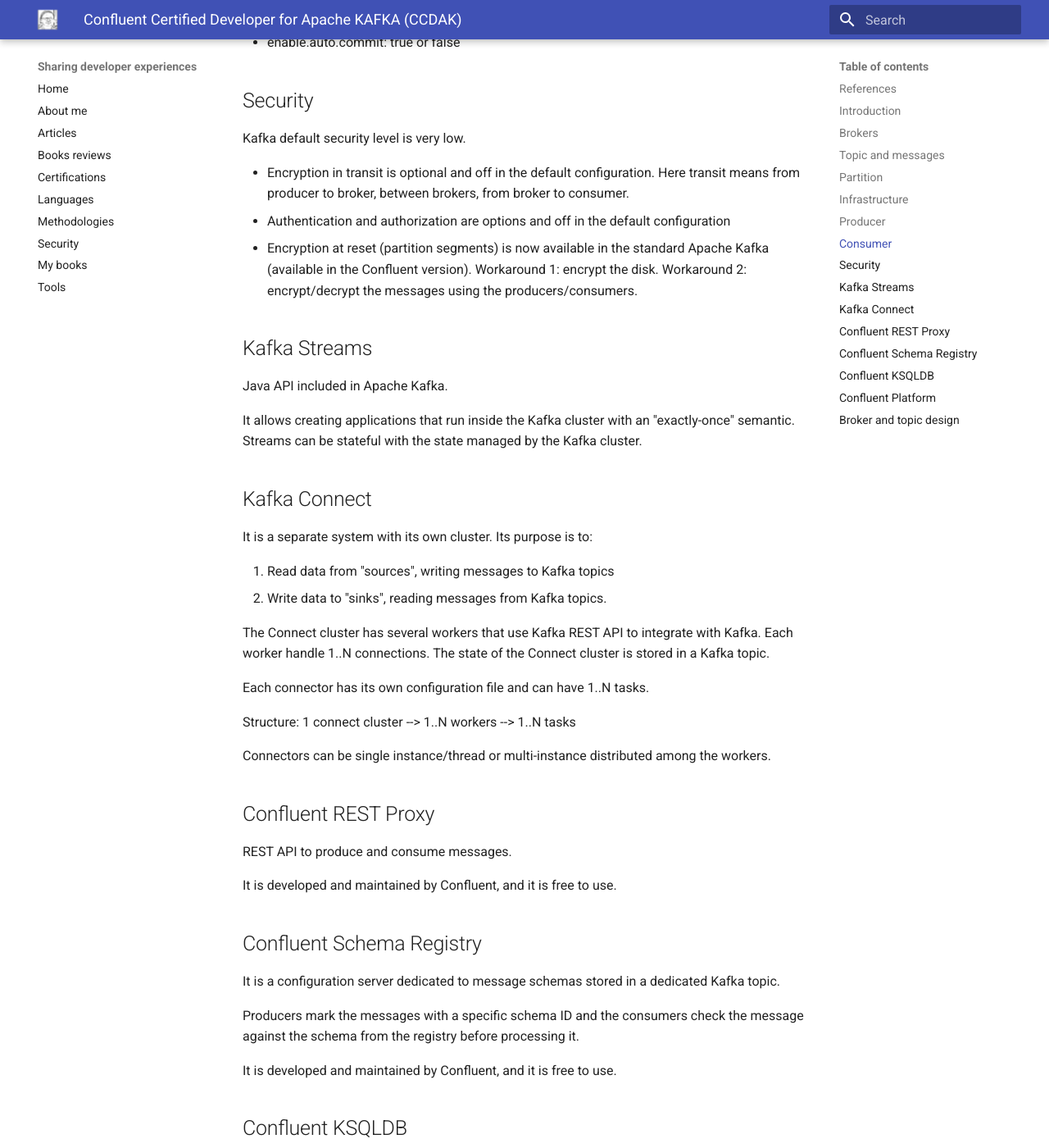
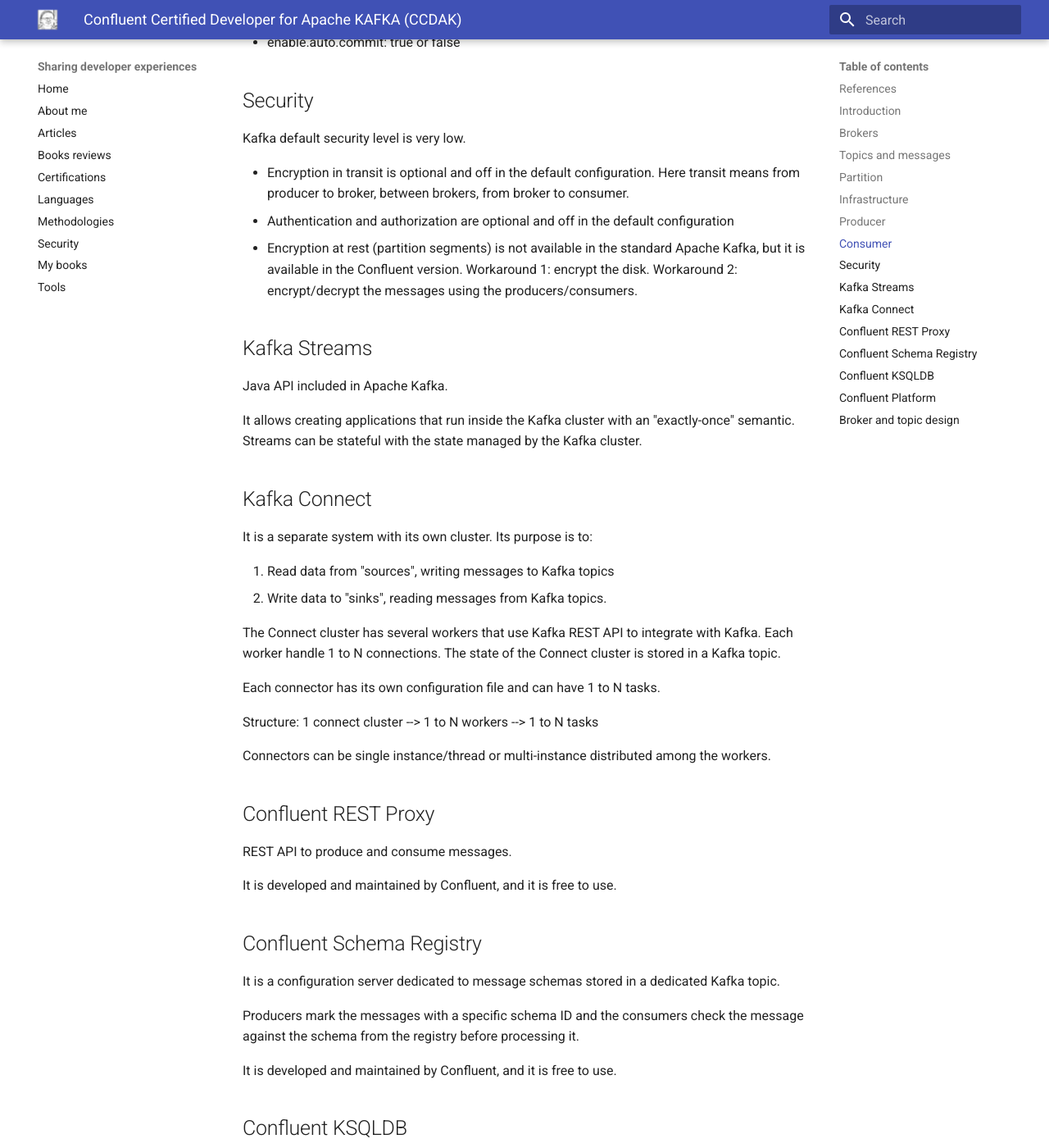
Before and after one commit to gualtierotesta/blog, an MkDocs documentation site: the page built from docs/certifications/ccdak.md, in a window 1280 px wide and 1400 px high, scrolled down 4076 px. Shown: the whole window at 82% size. Built offline with MkDocs 1.6.1 and Material for MkDocs 9.7.7, drawn with Linux system fonts in a browser that asks for light colours; some of the changed text lies outside the part shown.

Commit message:
Update kafka notes

```diff
--- a/docs/certifications/ccdak.md
+++ b/docs/certifications/ccdak.md
@@ -46,13 +46,13 @@
 
 A broker is a Kafka instance running in a cluster.
 
-The broker configuration is stored in the `server.properties`file, and it can be modified by command line arguments and the AdminClient API.
+The broker configuration is stored in the `server.properties` file, and it can be modified by command line arguments and the `AdminClient` API.
 
 Some configuration parameters are `read-only` because they require a broker restart.
 
 Configurations are "per-broker" o "cluster-wide".
 
-## Topic and messages
+## Topics and messages
 
 A topic is a sequence (or stream) of events or messages. A broker can have an unlimited number of topics, each with a unique name.
 
@@ -77,7 +77,7 @@
 
 A partition is a log structure, an immutable and time ordered sequence of events; new events are always attached at the end of the partition.
 
-Each partition can have 0..N replicas, for fault tolerance. The number of replicas is the replication factor; its typical value is 3. Replicas are distributed across the brokers, with one as leader and the others as followers.
+Each partition can have 0 to N replicas, for fault tolerance. The number of replicas is the replication factor; its typical value is 3 because 3 is the typical number of brokers in the cluster. Replicas are distributed across the brokers, with one as leader and the others as followers.
 
 The partitions are stored as files (`segments`) on the disk. No structured storage is required by Kafka.
 
@@ -108,13 +108,13 @@
 
 ## Consumer
 
-A consumer is an application that uses the Kafka Consumer API to wait (via polling) for new messages arrive from 1..N topics. The consumer specify which topics are interested into.
+A consumer is an application that uses the Kafka Consumer API to wait (via polling) for new messages arrive from 1 to N topics. The consumer specify which topics are interested into.
 
 Consumers work in groups and consumer groups are handled by Kafka. Each consumer group has a unique ID (`group id`). Every consumer with the same group ID belong to the same group.
 
 During the configuration phase, the Kafka consumer groups manager assign one or more partitions to each consumer in the same consumer group.
 
-Consumers never stop; they run in an infinite loop waiting for the arrival if new messages.
+Consumers never stop; they run in an infinite loop waiting for the arrival of new messages.
 
 By default, consumers read from the leader partition but, in multi region/AZ/data center, it can be configured to read from partition followers.
 
@@ -133,8 +133,8 @@
 Kafka default security level is very low.
 
 * Encryption in transit is optional and off in the default configuration. Here transit means from producer to broker, between brokers, from broker to consumer.
-* Authentication and authorization are options and off in the default configuration
-* Encryption at reset (partition segments) is now available in the standard Apache Kafka (available in the Confluent version). Workaround 1: encrypt the disk. Workaround 2: encrypt/decrypt the messages using the producers/consumers.
+* Authentication and authorization are optional and off in the default configuration
+* Encryption at rest (partition segments) is not available in the standard Apache Kafka, but it is available in the Confluent version. Workaround 1: encrypt the disk. Workaround 2: encrypt/decrypt the messages using the producers/consumers.
 
 ## Kafka Streams
 
@@ -149,11 +149,11 @@
 1. Read data from "sources", writing messages to Kafka topics
 2. Write data to "sinks", reading messages from Kafka topics.
 
-The Connect cluster has several workers that use Kafka REST API to integrate with Kafka. Each worker handle 1..N connections. The state of the Connect cluster is stored in a Kafka topic.
+The Connect cluster has several workers that use Kafka REST API to integrate with Kafka. Each worker handle 1 to N connections. The state of the Connect cluster is stored in a Kafka topic.
 
-Each connector has its own configuration file and can have 1..N tasks.
+Each connector has its own configuration file and can have 1 to N tasks.
 
-Structure: 1 connect cluster --> 1..N workers --> 1..N tasks
+Structure: 1 connect cluster --> 1 to N workers --> 1 to N tasks
 
 Connectors can be single instance/thread or multi-instance distributed among the workers.
 
```
Also changed, not shown: other parts of docs/certifications/ccdak.md (+2 -2 lines).
